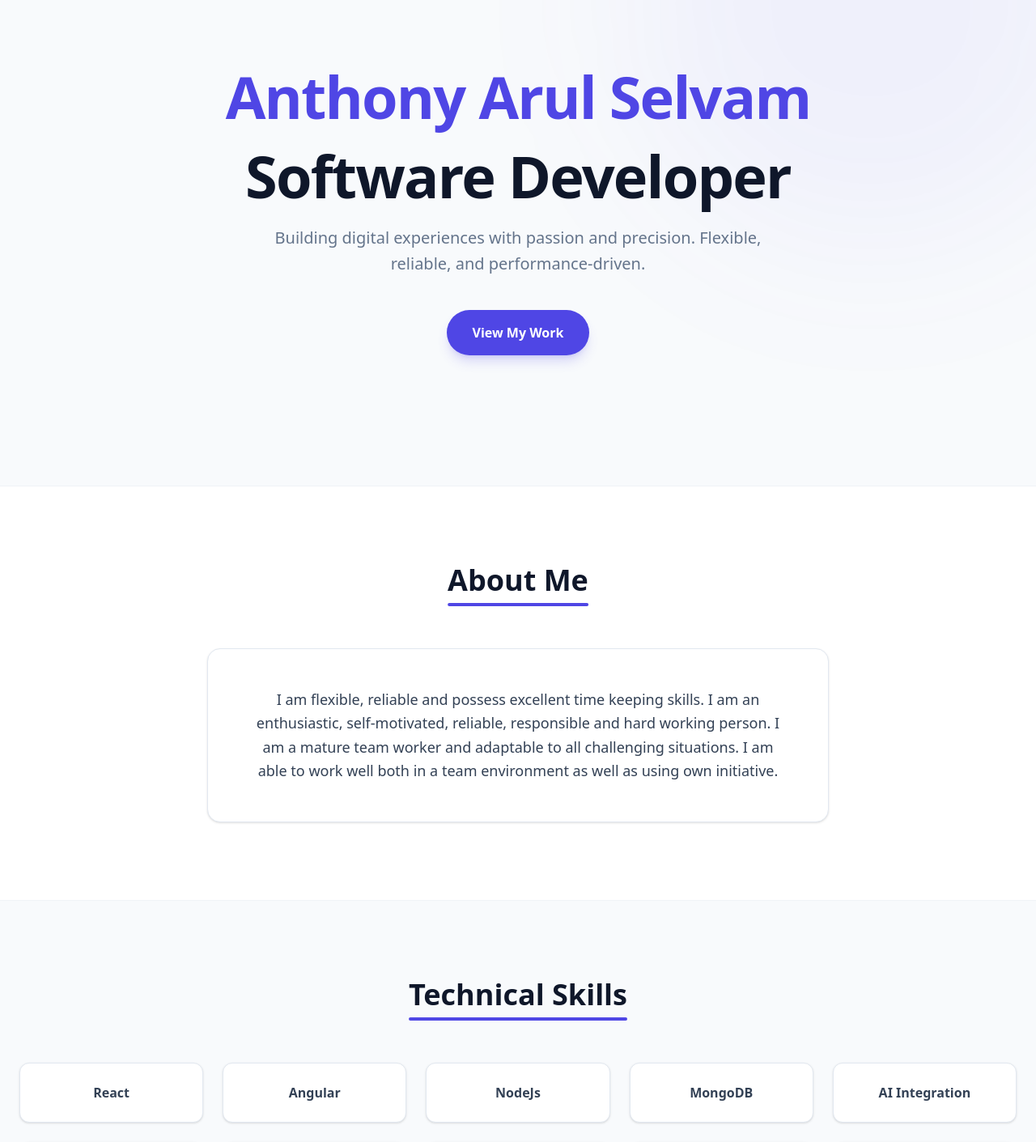
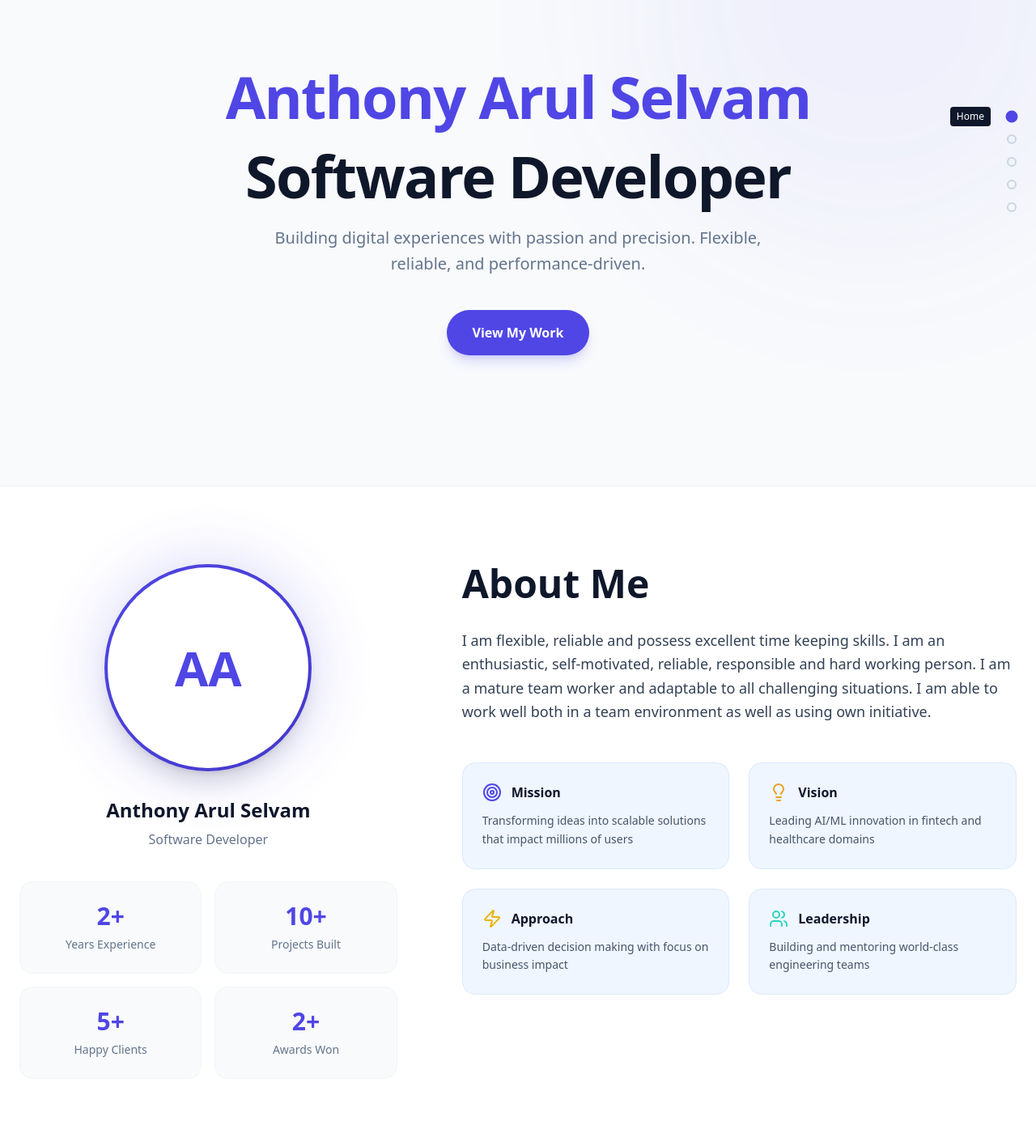
Before and after one commit to MASAnthony/Anthony-Arul-Selvam-Profile, a React (Vite) app: page / in a window 1280 px wide. Shown: the part 200-1611 px from the top of the page at 81% size. Built offline with nearby package versions, Linux system fonts and the light colour scheme; the HTML template or start-up script is replaced by a standard one.

Commit message:
feat: initialize personal portfolio application with data and core components.

```diff
--- a/src/App.tsx
+++ b/src/App.tsx
@@ -5,11 +5,13 @@ import Skills from './components/Skills';
 import Projects from './components/Projects';
 import Contact from './components/Contact';
 import Footer from './components/Footer';
+import SectionNav from './components/SectionNav';
 
 function App() {
   return (
     <div className="bg-[#F8FAFC] min-h-screen text-[#0F172A] font-sans selection:bg-[#4F46E5]/20 selection:text-[#4F46E5]">
       <Navbar />
+      <SectionNav />
       <Hero />
       <About />
       <Skills />
--- a/src/components/About.tsx
+++ b/src/components/About.tsx
@@ -1,26 +1,104 @@
 import { portfolioData } from '../data/portfolio';
+import { Target, Lightbulb, Zap, Users, Trophy, Briefcase, Code, Smile } from 'lucide-react';
 import { Reveal } from './Reveal';
 
 const About = () => {
-    const { about } = portfolioData;
+    const { about, personal } = portfolioData;
 
     return (
-      <section id="about" className="py-24 bg-white border-y border-slate-200/50">
+      <section id="about" className="py-24 bg-white border-y border-slate-200/50 relative overflow-hidden">
         <div className="max-w-7xl mx-auto px-6">
+          <div className="grid lg:grid-cols-12 gap-12 lg:gap-20 items-start">
+
+            {/* Left Column: Profile & Quick Stats */}
+            <div className="lg:col-span-5 relative z-10">
               <Reveal width="w-full">
-            <h2 className="text-3xl md:text-4xl font-bold text-center mb-16 text-[#0F172A] relative inline-block left-1/2 -translate-x-1/2">
+                <div className="relative mx-auto w-64 h-64 mb-8">
+                   <div className="absolute inset-0 bg-[#4F46E5] rounded-full blur-2xl opacity-20 animate-pulse"></div>
+                   <div className="relative w-full h-full rounded-full bg-gradient-to-br from-[#4F46E5] to-[#4338ca] flex items-center justify-center p-1 shadow-xl">
+                      <div className="w-full h-full rounded-full bg-white overflow-hidden flex items-center justify-center">
+                        {/* Placeholder for user image if available, using initials for now */}
+                        <span className="text-6xl font-bold text-[#4F46E5]">
+                            {personal.name.split(' ').map(n => n[0]).join('').slice(0, 2)}
+                        </span>
+                      </div>
+                   </div>
+                </div>
+
+                <div className="text-center mb-10">
+                    <h3 className="text-2xl font-bold text-[#0F172A] mb-2">{personal.name}</h3>
+                    <p className="text-[#64748B] font-medium">{personal.role}</p>
+                </div>
+
+                <div className="grid grid-cols-2 gap-4">
+                    <div className="bg-[#F8FAFC] p-6 rounded-2xl border border-slate-100 text-center hover:shadow-md transition-shadow">
+                        <span className="text-3xl font-bold text-[#4F46E5] block mb-1">{about.stats?.experience}+</span>
+                        <span className="text-sm text-[#64748B] font-medium">Years Experience</span>
+                    </div>
+                    <div className="bg-[#F8FAFC] p-6 rounded-2xl border border-slate-100 text-center hover:shadow-md transition-shadow">
+                        <span className="text-3xl font-bold text-[#4F46E5] block mb-1">{about.stats?.projects}+</span>
+                        <span className="text-sm text-[#64748B] font-medium">Projects Built</span>
+                    </div>
+                    <div className="bg-[#F8FAFC] p-6 rounded-2xl border border-slate-100 text-center hover:shadow-md transition-shadow">
+                        <span className="text-3xl font-bold text-[#4F46E5] block mb-1">{about.stats?.clients}+</span>
+                        <span className="text-sm text-[#64748B] font-medium">Happy Clients</span>
+                    </div>
+                     <div className="bg-[#F8FAFC] p-6 rounded-2xl border border-slate-100 text-center hover:shadow-md transition-shadow">
+                        <span className="text-3xl font-bold text-[#4F46E5] block mb-1">{about.stats?.awards}+</span>
+                        <span className="text-sm text-[#64748B] font-medium">Awards Won</span>
+                    </div>
+                </div>
+              </Reveal>
+            </div>
+
+            {/* Right Column: Bio & Values */}
+            <div className="lg:col-span-7">
+               <Reveal width="w-full" delay={200}>
+                  <h2 className="text-4xl lg:text-5xl font-bold text-[#0F172A] mb-8">
                     {about.title}
-              <span className="absolute -bottom-3 left-0 w-full h-1 bg-[#4F46E5] rounded-full"></span>
                   </h2>
-          </Reveal>
 
-          <Reveal width="w-full" delay={200}>
-            <div className="max-w-3xl mx-auto bg-white p-8 md:p-12 rounded-2xl border border-slate-200 shadow-sm hover:shadow-md transition-shadow">
-              <p className="text-lg text-[#334155] leading-relaxed text-center font-medium">
+                  <p className="text-lg text-[#334155] leading-relaxed mb-12">
                      {about.description}
                   </p>
+
+                  <div className="grid md:grid-cols-2 gap-6">
+                      <div className="bg-[#eff6ff] p-6 rounded-2xl border border-[#dbeafe] hover:border-[#4F46E5]/30 transition-colors">
+                          <div className="flex items-center gap-3 mb-3">
+                              <Target className="text-[#4F46E5]" size={24} />
+                              <h4 className="font-bold text-[#0F172A]">Mission</h4>
+                          </div>
+                          <p className="text-sm text-[#475569] leading-relaxed">{about.mission}</p>
+                      </div>
+
+                      <div className="bg-[#eff6ff] p-6 rounded-2xl border border-[#dbeafe] hover:border-[#4F46E5]/30 transition-colors">
+                          <div className="flex items-center gap-3 mb-3">
+                              <Lightbulb className="text-[#eca121]" size={24} />
+                              <h4 className="font-bold text-[#0F172A]">Vision</h4>
+                          </div>
+                          <p className="text-sm text-[#475569] leading-relaxed">{about.vision}</p>
+                      </div>
+
+                       <div className="bg-[#eff6ff] p-6 rounded-2xl border border-[#dbeafe] hover:border-[#4F46E5]/30 transition-colors">
+                          <div className="flex items-center gap-3 mb-3">
+                              <Zap className="text-[#eab308]" size={24} />
+                              <h4 className="font-bold text-[#0F172A]">Approach</h4>
+                          </div>
+                          <p className="text-sm text-[#475569] leading-relaxed">{about.approach}</p>
+                      </div>
+
+                       <div className="bg-[#eff6ff] p-6 rounded-2xl border border-[#dbeafe] hover:border-[#4F46E5]/30 transition-colors">
+                          <div className="flex items-center gap-3 mb-3">
+                              <Users className="text-[#2DD4BF]" size={24} />
+                              <h4 className="font-bold text-[#0F172A]">Leadership</h4>
+                          </div>
+                          <p className="text-sm text-[#475569] leading-relaxed">{about.values}</p>
+                      </div>
                   </div>
                </Reveal>
+            </div>
+
+          </div>
         </div>
       </section>
     );
--- a/src/components/Navbar.tsx
+++ b/src/components/Navbar.tsx
@@ -17,11 +17,8 @@ const Navbar = () => {
           className="flex items-center gap-2 cursor-pointer group"
           onClick={() => scrollToSection('home')}
         >
-          <div className="relative w-10 h-10 flex items-center justify-center bg-[#4F46E5] text-white rounded-xl shadow-lg shadow-[#4F46E5]/20 group-hover:scale-105 transition-all duration-300">
-            <svg viewBox="0 0 24 24" fill="none" xmlns="http://www.w3.org/2000/svg" className="w-6 h-6 stroke-current stroke-[2.5]">
-              <path d="M12 2L2 22H22L12 2Z" strokeLinecap="round" strokeLinejoin="round"/>
-              <path d="M6 14H18" strokeLinecap="round" strokeLinejoin="round"/>
-            </svg>
+          <div className="relative w-10 h-10 flex items-center justify-center bg-[#4F46E5] text-white rounded-full shadow-lg shadow-[#4F46E5]/20 group-hover:scale-105 transition-all duration-300">
+            <span className="font-bold text-sm tracking-tighter">MAS</span>
           </div>
           <span className="text-xl font-bold text-[#0F172A] group-hover:text-[#4F46E5] transition-colors">Anthony</span>
         </div>
--- /dev/null
+++ b/src/components/SectionNav.tsx
@@ -0,0 +1,71 @@
+import { useState, useEffect } from 'react';
+
+const sections = [
+  { id: 'home', label: 'Home' },
+  { id: 'about', label: 'About' },
+  { id: 'skills', label: 'Skills' },
+  { id: 'projects', label: 'Projects' },
+  { id: 'contact', label: 'Contact' }
+];
+
+const SectionNav = () => {
+  const [activeSection, setActiveSection] = useState('home');
+
+  useEffect(() => {
+    const observer = new IntersectionObserver(
+      (entries) => {
+        entries.forEach((entry) => {
+          if (entry.isIntersecting) {
+            setActiveSection(entry.target.id);
+          }
+        });
+      },
+      {
+        threshold: 0.5, // Trigger when 50% of section is visible
+        rootMargin: '-10% 0px -40% 0px' // Center focus area
+      }
+    );
+
+    sections.forEach(({ id }) => {
+      const element = document.getElementById(id);
+      if (element) observer.observe(element);
+    });
+
+    return () => observer.disconnect();
+  }, []);
+
+  const scrollToSection = (id: string) => {
+    document.getElementById(id)?.scrollIntoView({ behavior: 'smooth' });
+  };
+
+  return (
+    <div className="fixed right-6 top-1/2 -translate-y-1/2 z-50 hidden lg:flex flex-col gap-4">
+      {sections.map(({ id, label }) => (
+        <button
+          key={id}
+          onClick={() => scrollToSection(id)}
+          className="group relative flex items-center justify-end"
+          aria-label={`Scroll to ${label}`}
+        >
+          <span
+            className={`absolute right-8 px-2 py-1 bg-slate-900 text-white text-xs rounded opacity-0 -translate-x-2 transition-all duration-300 pointer-events-none
+              ${activeSection === id ? 'opacity-100 translate-x-0' : 'group-hover:opacity-100 group-hover:translate-x-0'}
+            `}
+          >
+            {label}
+          </span>
+          <div
+            className={`w-3 h-3 rounded-full transition-all duration-300 border-2
+              ${activeSection === id
+                ? 'bg-[#4F46E5] border-[#4F46E5] scale-125'
+                : 'bg-transparent border-slate-300 hover:border-[#4F46E5] hover:bg-[#4F46E5]/20'
+              }
+            `}
+          />
+        </button>
+      ))}
+    </div>
+  );
+};
+
+export default SectionNav;
--- a/src/data/portfolio.ts
+++ b/src/data/portfolio.ts
@@ -30,7 +30,17 @@ export const portfolioData = {
     },
     about: {
         title: "About Me",
-        description: "I am flexible, reliable and possess excellent time keeping skills. I am an enthusiastic, self-motivated, reliable, responsible and hard working person. I am a mature team worker and adaptable to all challenging situations. I am able to work well both in a team environment as well as using own initiative."
+        description: "I am flexible, reliable and possess excellent time keeping skills. I am an enthusiastic, self-motivated, reliable, responsible and hard working person. I am a mature team worker and adaptable to all challenging situations. I am able to work well both in a team environment as well as using own initiative.",
+        stats: {
+            experience: 2,
+            projects: 10,
+            clients: 5,
+            awards: 2
+        },
+        mission: "Transforming ideas into scalable solutions that impact millions of users",
+        vision: "Leading AI/ML innovation in fintech and healthcare domains",
+        approach: "Data-driven decision making with focus on business impact",
+        values: "Building and mentoring world-class engineering teams"
     },
     skills: [
         'React', 'Angular', 'NodeJs', 'MongoDB', 'AI Integration',
@@ -49,7 +59,7 @@ export const portfolioData = {
         }
     ],
     socials: [
-        { label: "GitHub", icon: Github, href: "https://github.com/Anthony-Arul-Selvam" },
+        { label: "GitHub", icon: Github, href: "https://github.com/MASAnthony?tab=repositories" },
         { label: "LinkedIn", icon: Linkedin, href: "https://linkedin.com/in/anthony-arul-selvam" },
         { label: "Email", icon: Mail, href: "mailto:masanthony3a3@gmail.com" },
     ],
```
Lines whose indentation alone changed are shown as unchanged.
